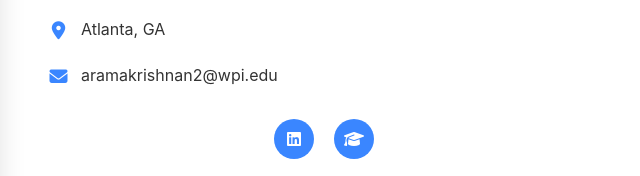
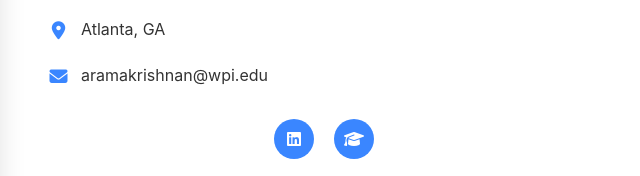
Before and after one commit to anand-ns1/anand-ns1.github.io, a plain HTML site: page index.html in a window 1280 px wide. Shown: the part 1164-1340 px from the top of the page, 619-1259 px from the left. Drawn offline with Linux system fonts and the light colour scheme.

Commit message:
Fix for email

```diff
--- a/index.html
+++ b/index.html
@@ -67,7 +67,7 @@
                         </div>
                         <div class="detail-item fade-in">
                             <i class="fas fa-envelope"></i>
-                            <span>aramakrishnan2@wpi.edu</span>
+                            <span>aramakrishnan@wpi.edu</span>
                         </div>
                     </div>
                     <div class="social-links">
```
